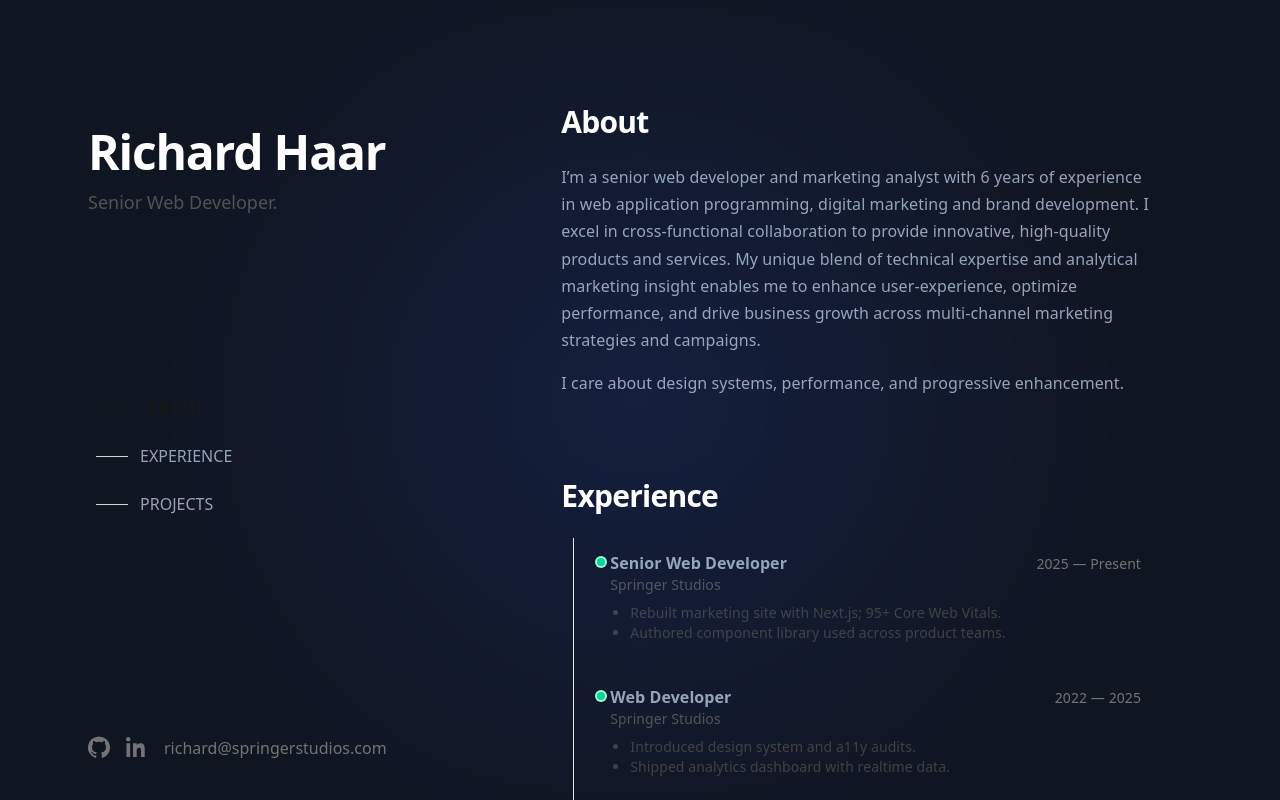
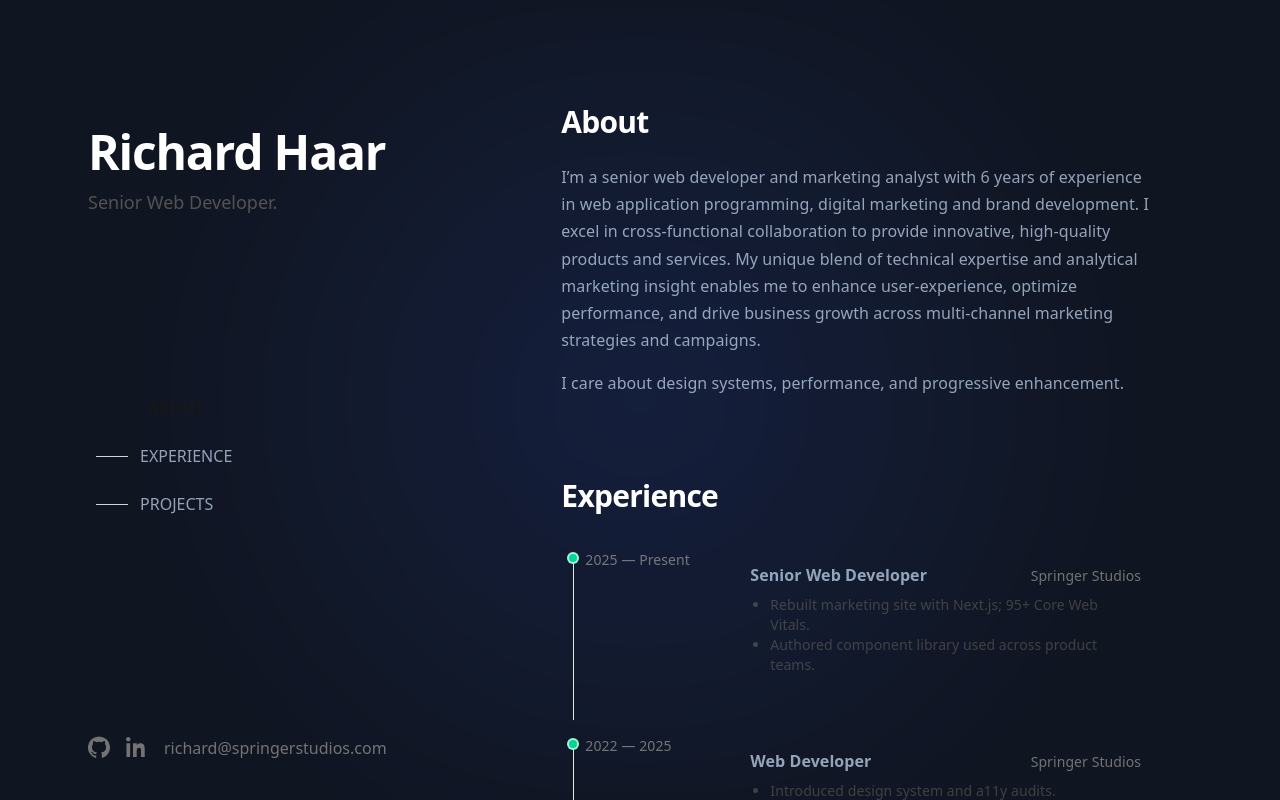
Before and after one commit to itsrichardhaar/Dev-Portfolio-II, a Next.js app: page / in a window 1280 px wide. Built offline with nearby package versions, Linux system fonts and the light colour scheme.

Commit message:
Work on experience card styling updates

```diff
--- a/components/Timeline.tsx
+++ b/components/Timeline.tsx
@@ -1,14 +1,14 @@
-// components/Timeline.tsx
 import Link from "next/link";
 import { useCallback, type ReactNode } from "react";
 
 export type TimelineItem = {
   role: string;
   org: string;
+  /** Shown next to the dot on the left (e.g., "2025 — Present" or "Mar 2023") */
   time: string;
   bullets?: string[];
-  href?: string;       // optional link URL
-  external?: boolean;  // open in new tab if true and href present
+  href?: string;       // make the whole right-card clickable
+  external?: boolean;  // open in new tab when true
 };
 
 type RowWrapperProps = {
@@ -22,7 +22,6 @@ type RowWrapperProps = {
   onBlur?: () => void;
 };
 
-/** Typed wrapper that renders Link, <a>, or <div> (no `any`) */
 function RowWrapper({
   href,
   external,
@@ -79,33 +78,48 @@ function RowWrapper({
 export default function Timeline({
   items,
   onItemHover,
-  showRail = true,
+  /** tweak the left column width (dates+rail) if needed */
+  leftWidthClass = "sm:w-40 w-36",
 }: {
   items: TimelineItem[];
   onItemHover?: (active: boolean) => void;
-  showRail?: boolean;
+  leftWidthClass?: string;
 }) {
   const enter = useCallback(() => onItemHover?.(true), [onItemHover]);
   const leave = useCallback(() => onItemHover?.(false), [onItemHover]);
 
   return (
-    <div className="relative">
-      {showRail && (
-        <div
+    // vertical spacing BETWEEN cards
+    <ul className="not-prose space-y-5 sm:space-y-6">
+      {items.map((it, idx) => {
+        const isLast = idx === items.length - 1;
+        return (
+          <li
+            key={`${it.role}-${it.time}-${idx}`}
+            // tighten LEFT/RIGHT gap between dates rail and card
+            className="grid grid-cols-[auto_1fr] gap-x-2 sm:gap-x-3"
+          >
+            {/* LEFT column: rail + dot + time */}
+            <div className={`relative ${leftWidthClass}`}>
+              {/* rail segment (stop at last) */}
+              {!isLast && (
+                <span
                   aria-hidden="true"
-          className="pointer-events-none absolute left-3 top-0 bottom-0 w-px bg-neutral-200 dark:bg-neutral-800"
+                  className="absolute left-3 top-5 bottom-[-1.25rem] w-px bg-neutral-200 dark:bg-neutral-800"
                 />
               )}
-
-      <ul className="not-prose space-y-4 pl-8">
-        {items.map((it, idx) => (
-          <li key={idx} className="relative">
               {/* dot */}
               <span
                 aria-hidden="true"
-              className="absolute left-2 top-5 h-2 w-2 -translate-x-1/2 rounded-full bg-emerald-400 ring-2 ring-emerald-200 dark:ring-emerald-900"
+                className="absolute left-3 top-4 h-2 w-2 -translate-x-1/2 rounded-full bg-emerald-400 ring-2 ring-emerald-200 dark:ring-emerald-900"
               />
+              {/* time label */}
+              <div className="pl-6 pt-3 text-xs sm:text-sm text-neutral-500">
+                {it.time}
+              </div>
+            </div>
 
+            {/* RIGHT column: clickable card; add vertical breathing space */}
             <RowWrapper
               href={it.href}
               external={it.external}
@@ -114,20 +128,22 @@ export default function Timeline({
               onFocus={enter}
               onBlur={leave}
               className={[
-                "block rounded-lg border border-transparent",
+                // spacing inside card (slightly taller)
+                "block rounded-lg border border-transparent px-3 py-3.5 md:px-4 md:py-4",
+                // extra space ABOVE/BELOW the card itself
+                "my-1.5 sm:my-2",
+                // interactivity & hover visuals
                 "transition-all duration-200",
                 "hover:border-neutral-300 dark:hover:border-neutral-700",
                 "hover:bg-neutral-50/70 dark:hover:bg-neutral-900/40",
-                "px-4 py-3",
-                it.href ? "cursor-pointer" : "",
+                it.href
+                  ? "cursor-pointer focus:outline-none focus-visible:ring-2 focus-visible:ring-emerald-400/70"
+                  : "",
               ].join(" ")}
             >
-              <div className="flex flex-col gap-1 sm:flex-row sm:items-baseline sm:justify-between">
+              <div className="flex flex-col gap-2 sm:flex-row sm:items-baseline sm:justify-between">
                 <div className="text-base font-semibold">{it.role}</div>
-                <div className="text-sm text-neutral-500">{it.time}</div>
-              </div>
-              <div className="text-sm text-neutral-600 dark:text-neutral-400">
-                {it.org}
+                <div className="text-sm text-neutral-500">{it.org}</div>
               </div>
               {it.bullets?.length ? (
                 <ul className="mt-2 list-disc pl-5 text-sm text-neutral-700 dark:text-neutral-300">
@@ -138,8 +154,8 @@ export default function Timeline({
               ) : null}
             </RowWrapper>
           </li>
-        ))}
+        );
+      })}
     </ul>
-    </div>
   );
 }
```
Lines whose indentation alone changed are shown as unchanged.
